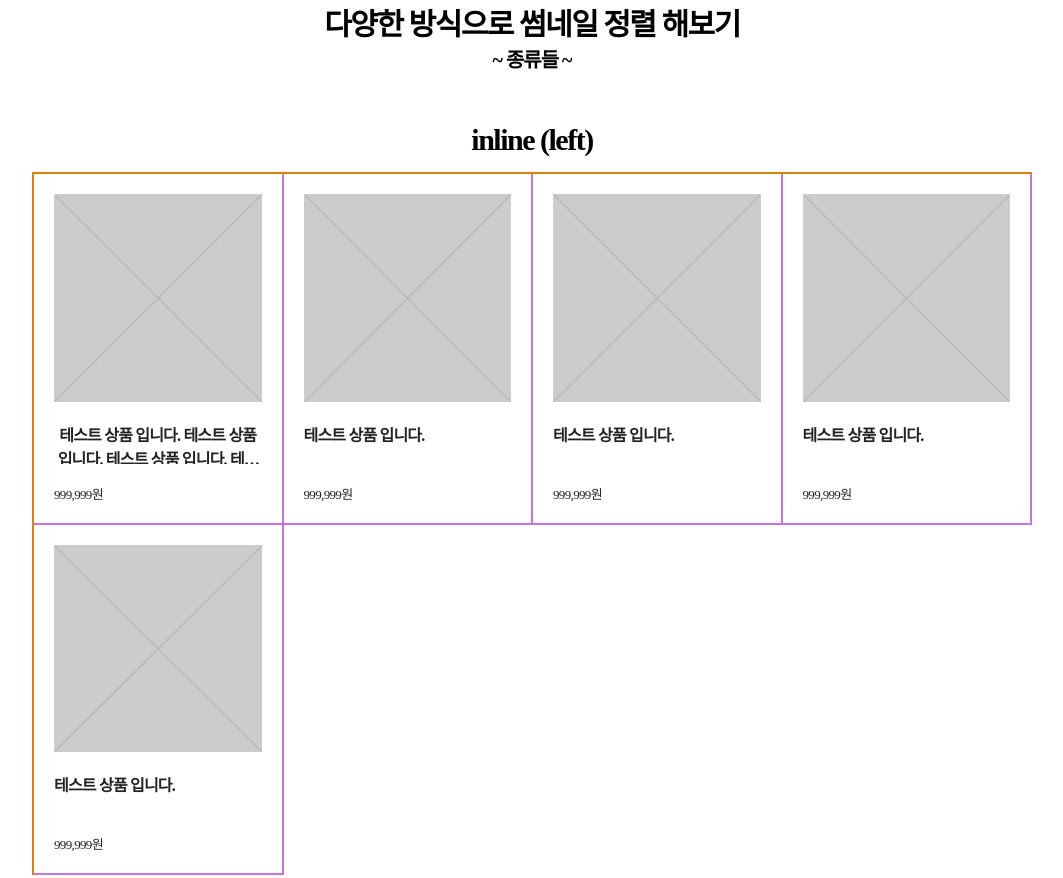
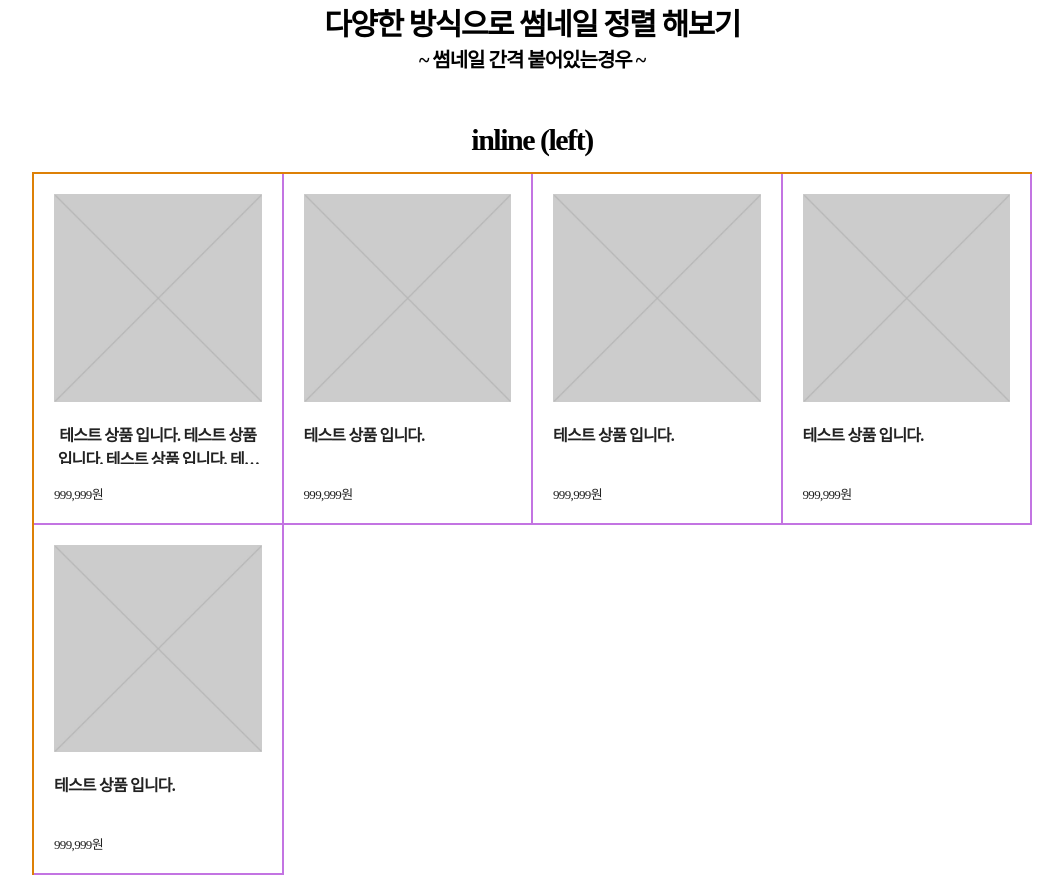
Before and after one commit to rinaYoon/STUDY, a plain HTML site: page b1_01_thumbnail-horizontal-align/test1/thumbnail-horizontal-align.html in a window 1280 px wide. Shown: the top 878 px of the page, without its empty margins (108-1171 px from the left). Drawn offline with Linux system fonts and the light colour scheme.

Commit message:
썸네일스터디 텍스트수정, 게임js수정

```diff
--- a/b1_01_thumbnail-horizontal-align/test1/test.css
+++ b/b1_01_thumbnail-horizontal-align/test1/test.css
@@ -83,8 +83,3 @@
 .slot09 .text-list__item.center.center2{grid-column: span 2;border-top: 2px solid rgb(98, 98, 223);width: 50%;justify-self:end;}
 .slot09 .text-list__item.center.center2+.center2 {border-left: 0;justify-self:start;}
 /* //slot09 - grid center */
-
-/* slot10 - display table */
-/* .slot10 .test-wrap .test-list {display: table;table-layout: fixed;width: 100%;border-top: 2px solid #dd8006;border-left: 2px solid #dd8006;}
-.slot10 .test-wrap .text-list__item {display: table-cell;border-right: 2px solid #c374e2;border-bottom: 2px solid #c374e2;} */
-/* //slot10 - display table */
--- a/b1_01_thumbnail-horizontal-align/test1/thumbnail-horizontal-align.html
+++ b/b1_01_thumbnail-horizontal-align/test1/thumbnail-horizontal-align.html
@@ -11,7 +11,7 @@
   <h1 class="title main-title">다양한 방식으로 썸네일 정렬 해보기</h1>
   <div class="area-test">
     <div class="area-division-header">
-      <p class="title division-title">~ 종류들 ~</p>
+      <p class="title division-title">~ 썸네일 간격 붙어있는경우 ~</p>
     </div>
     <div class="area-division-test">
       <!-- inline -->
@@ -817,93 +817,6 @@
         </div>
       </div>
       <!-- //grid -->
-
-      <!-- display table -->
-      <!-- <div class="slot-test slot10">
-        <div class="test-title">
-          <h2 class="title">display table (left))</h2>
-        </div>
-        <div class="test-wrap">
-          <ul class="test-list">
-            <li class="text-list__item">
-              <a href="#" class="text-list__link">
-                <div class="unit-test">
-                  <div class="test-img">
-                    <img src="img/test.jpg" alt="테스트이미지">
-                  </div>
-                  <div class="test-text">
-                    <p class="title">테스트 상품 입니다. 테스트 상품 입니다. 테스트 상품 입니다. 테스트 상품 입니다. 테스트 상품 입니다. 테스트 상품 입니다. 테스트 상품 입니다.</p>
-                    <span class="price">
-                      <em class="num">999,999</em>원
-                    </span>
-                  </div>
-                </div>
-              </a>
-            </li>
-            <li class="text-list__item">
-              <a href="#" class="text-list__link">
-                <div class="unit-test">
-                  <div class="test-img">
-                    <img src="img/test.jpg" alt="테스트이미지">
-                  </div>
-                  <div class="test-text">
-                    <p class="title">테스트 상품 입니다.</p>
-                    <span class="price">
-                      <em class="num">999,999</em>원
-                    </span>
-                  </div>
-                </div>
-              </a>
-            </li>
-            <li class="text-list__item">
-              <a href="#" class="text-list__link">
-                <div class="unit-test">
-                  <div class="test-img">
-                    <img src="img/test.jpg" alt="테스트이미지">
-                  </div>
-                  <div class="test-text">
-                    <p class="title">테스트 상품 입니다.</p>
-                    <span class="price">
-                      <em class="num">999,999</em>원
-                    </span>
-                  </div>
-                </div>
-              </a>
-            </li>
-            <li class="text-list__item">
-              <a href="#" class="text-list__link">
-                <div class="unit-test">
-                  <div class="test-img">
-                    <img src="img/test.jpg" alt="테스트이미지">
-                  </div>
-                  <div class="test-text">
-                    <p class="title">테스트 상품 입니다.</p>
-                    <span class="price">
-                      <em class="num">999,999</em>원
-                    </span>
-                  </div>
-                </div>
-              </a>
-            </li>
-            <li class="text-list__item">
-              <a href="#" class="text-list__link">
-                <div class="unit-test">
-                  <div class="test-img">
-                    <img src="img/test.jpg" alt="테스트이미지">
-                  </div>
-                  <div class="test-text">
-                    <p class="title">테스트 상품 입니다.</p>
-                    <span class="price">
-                      <em class="num">999,999</em>원
-                    </span>
-                  </div>
-                </div>
-              </a>
-            </li>
-          </ul>
-        </div>
-      </div> -->
-      <!-- //display table -->
     </div>
   </div>
 </body>
```
Also changed, not shown: 04_game/play.js (+4 -6 lines), b1_01_thumbnail-horizontal-align/test2_margin-ver/test.css (+9 -9 lines), b1_01_thumbnail-horizontal-align/test2_margin-ver/thumbnail-horizontal-align.html (+1 -1 lines).
